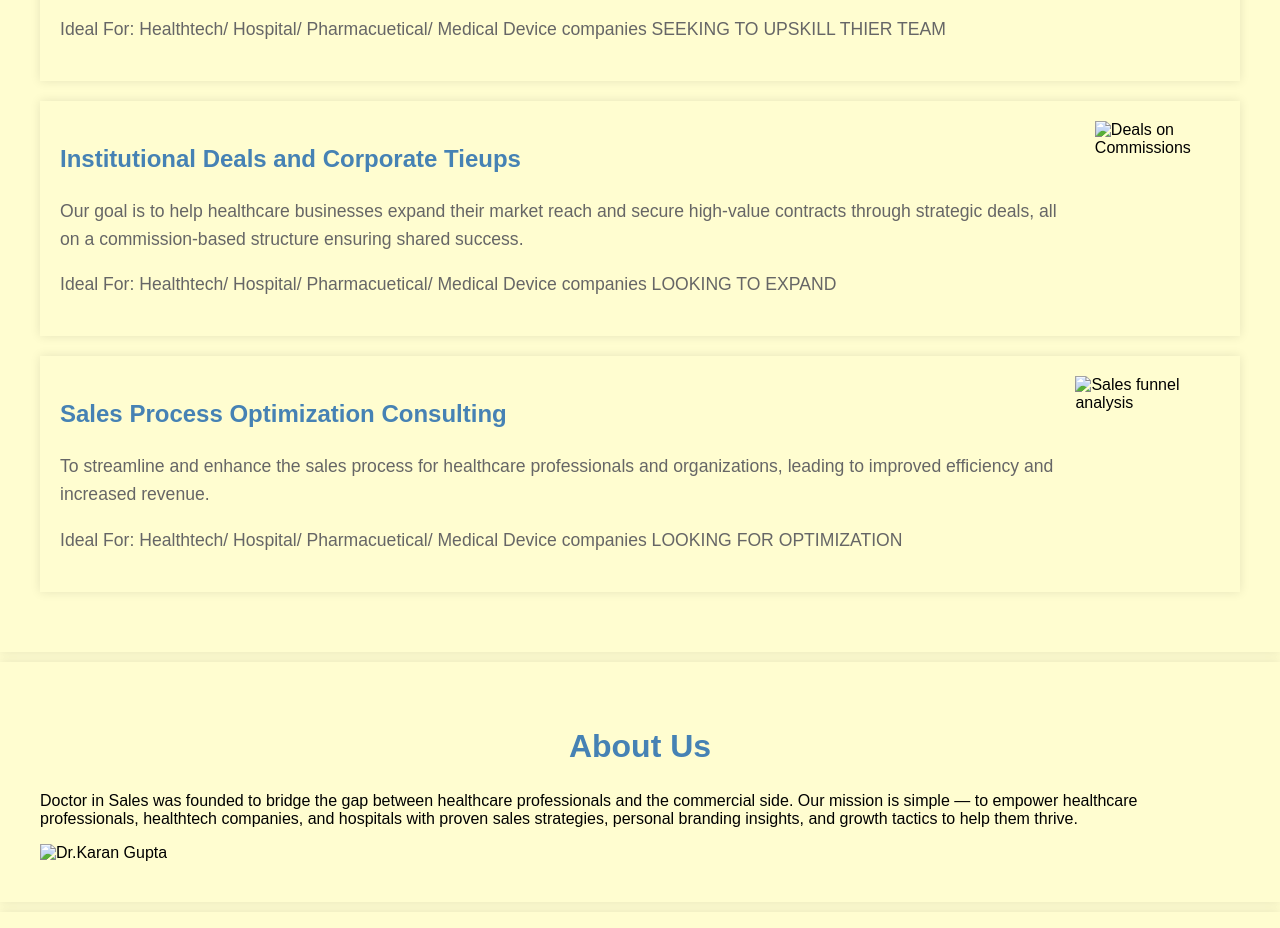
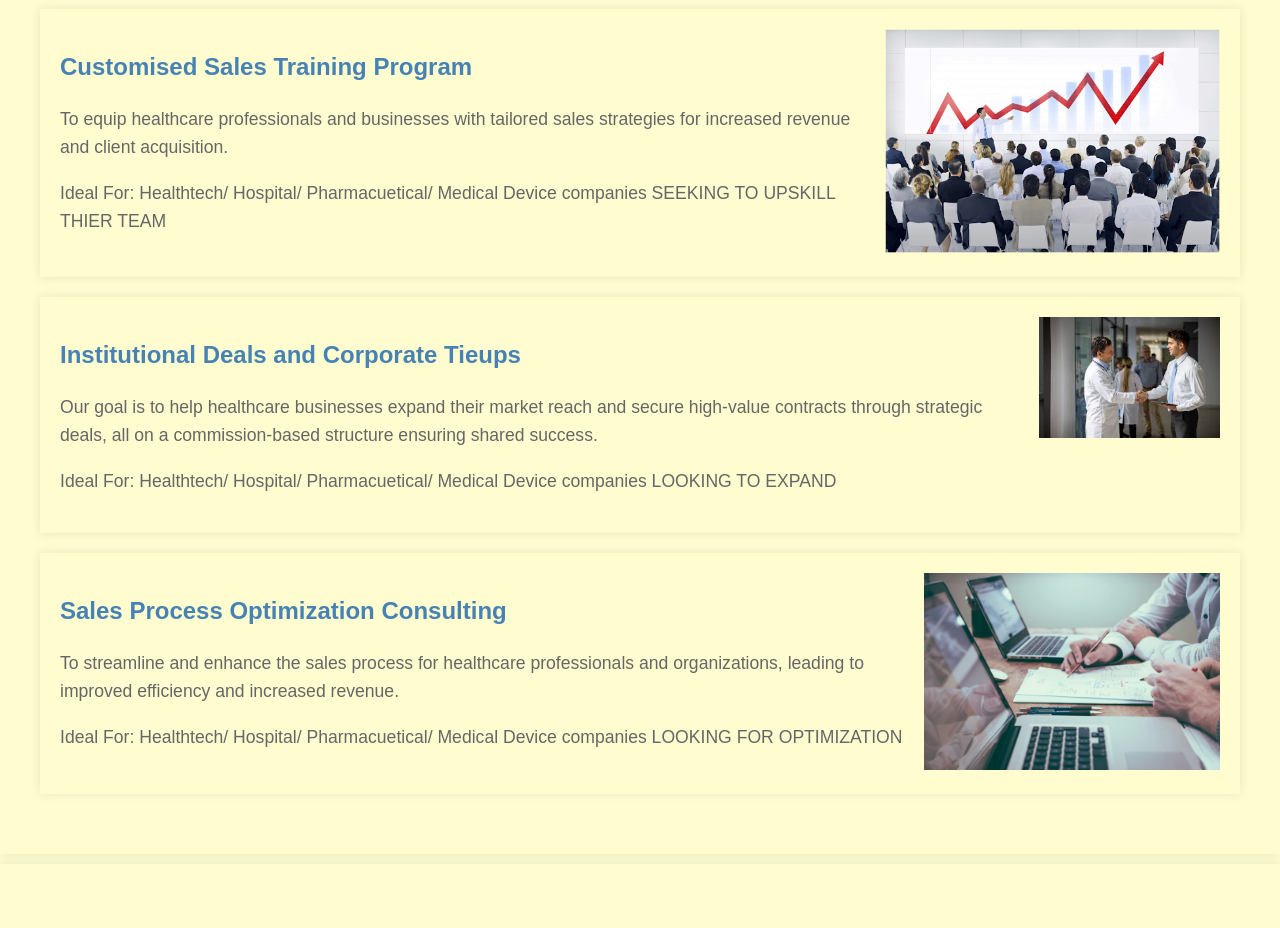
Before and after one commit to drkaransales/Doctor_In_Sales, a plain HTML site: page index.html in a window 1280 px wide. Shown: the part 523-1451 px from the top of the page. Drawn offline with Linux system fonts and the light colour scheme.

Commit message:
Update index.html

```diff
--- a/index.html
+++ b/index.html
@@ -22,7 +22,7 @@
 <body>
     <!-- Logo section at the top -->
     <div class="logo-container">
-        <img src="Logo.jpg" alt="Doctor in Sales Logo">
+        <img src="img/Logo.jpg" alt="Doctor in Sales Logo">
     </div>
     <style>
         body { font-family: Arial, sans-serif; margin: 0; padding: 0; background-color: 	#FFFDD0; }
@@ -68,7 +68,7 @@
 
             </div>
             <div>
-                <img src="Training.png" alt="Corporate Trainings">
+                <img src="img/Training.png" alt="Corporate Trainings">
             </div>
         </div>
 
@@ -79,7 +79,7 @@
                 <p>Ideal For: Healthtech/ Hospital/ Pharmacuetical/ Medical Device companies LOOKING TO EXPAND
             </div>
             <div>
-                <img src="Tieup.jpg" alt="Deals on Commissions">
+                <img src="img/Tieup.jpg" alt="Deals on Commissions">
             </div>
         </div>
 
@@ -90,7 +90,7 @@
                 <p>Ideal For: Healthtech/ Hospital/ Pharmacuetical/ Medical Device companies LOOKING FOR OPTIMIZATION
             </div>
             <div>
-                <img src="Optimization.jpg" alt="Sales funnel analysis">
+                <img src="img/Optimization.jpg" alt="Sales funnel analysis">
             </div>
         </div>
     </section>
@@ -100,7 +100,7 @@
         <p>Doctor in Sales was founded to bridge the gap between healthcare professionals and the commercial side. Our mission is simple — to empower healthcare professionals, healthtech companies, and hospitals with proven sales strategies, personal branding insights, and growth tactics to help them thrive.</p>
          </div>
             <div>
-                <img src="Founder.jpg" alt="Dr.Karan Gupta">
+                <img src="img/Founder.jpg" alt="Dr.Karan Gupta">
             </div>
         </div>
     </section>
```
